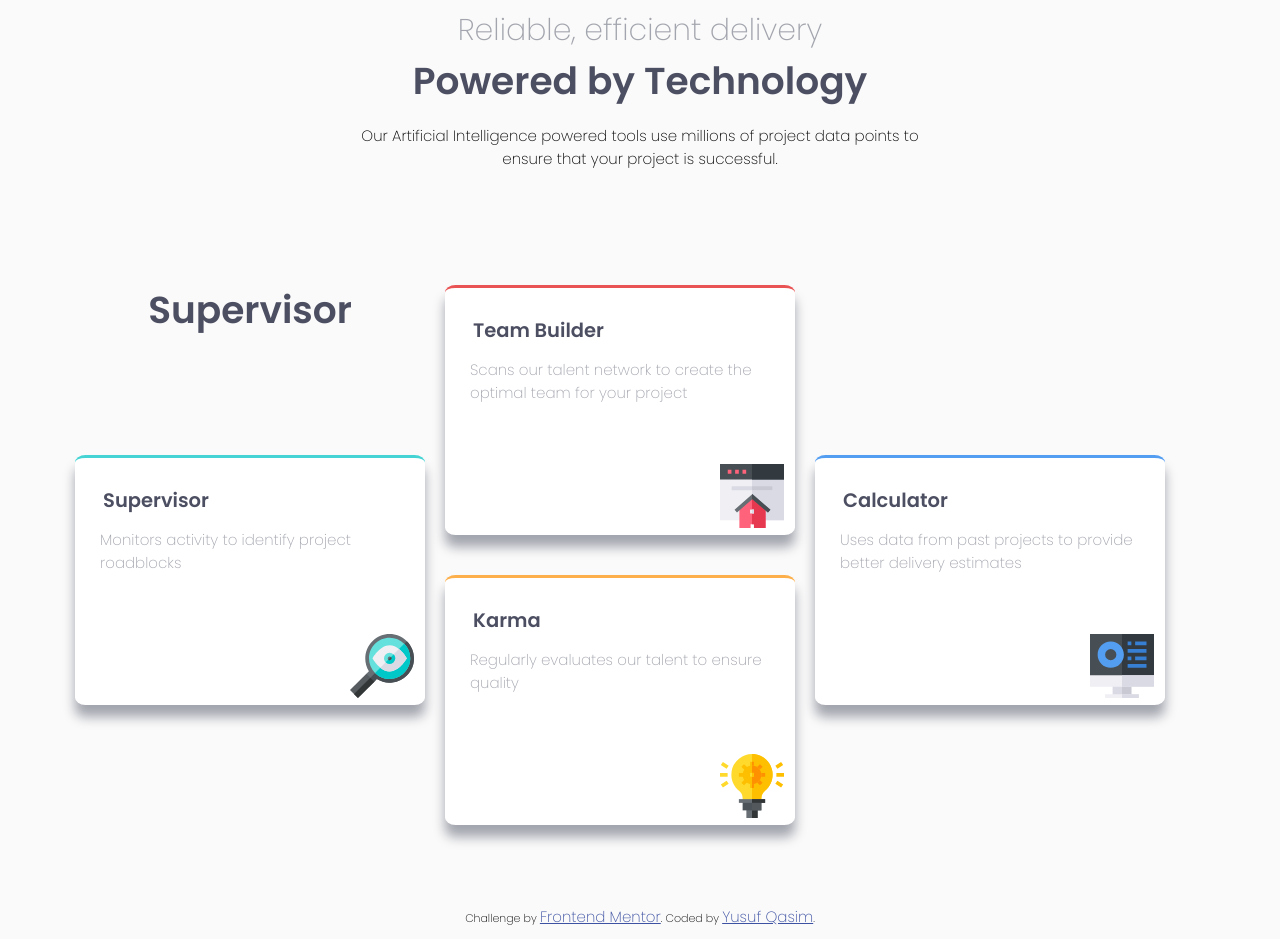
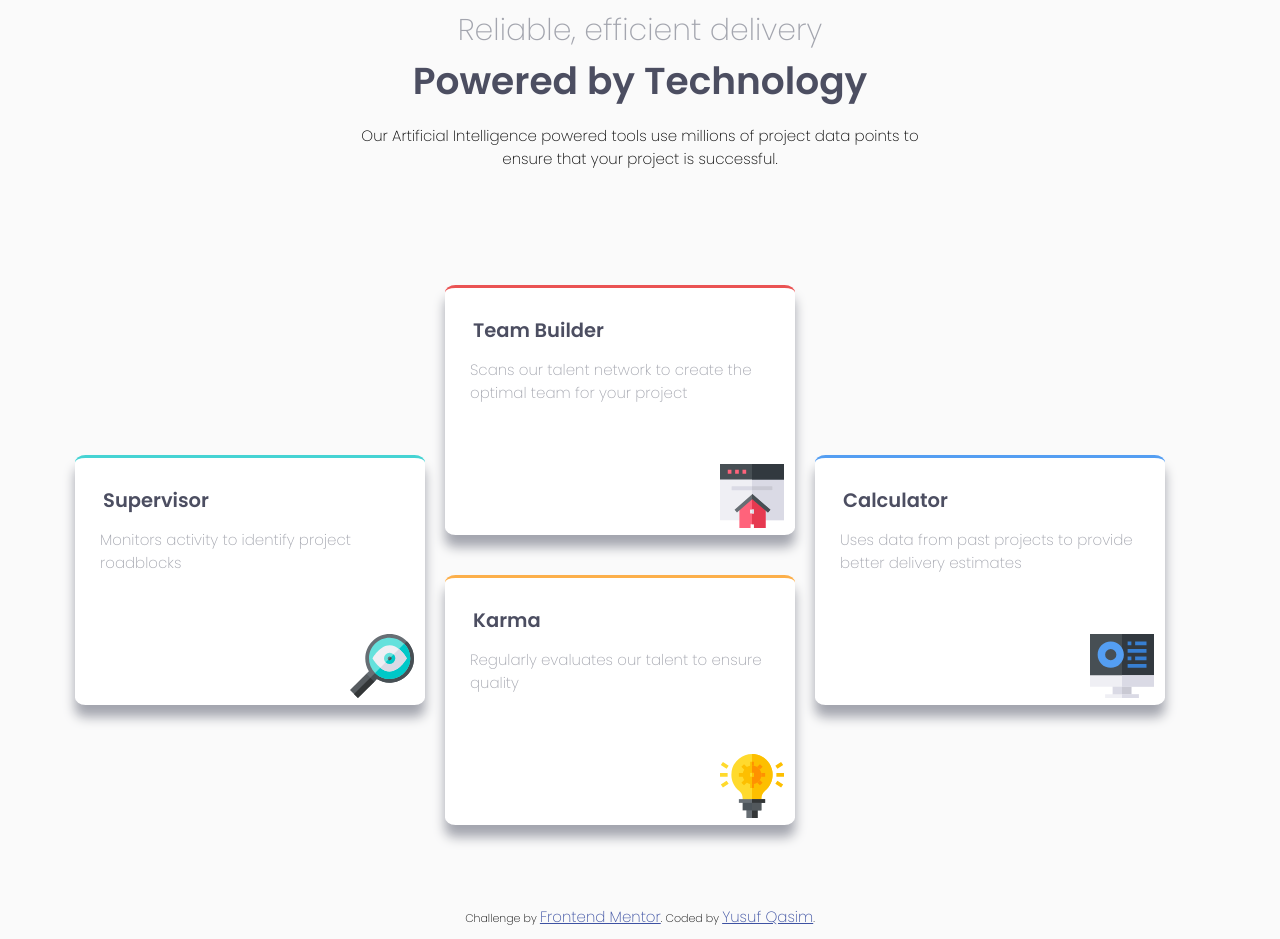
Before and after one commit to EemanQasim/_four_card_feature, a plain HTML site: page index.html in a window 1280 px wide. Drawn offline with Linux system fonts and the light colour scheme.

Commit message:
Update index.html

```diff
--- a/index.html
+++ b/index.html
@@ -35,7 +35,6 @@ to ensure that your project is successful.</p>
 <article class="main">
 
 <div class="container">
-  <h1>Supervisor</h1>
 <section class="card-container super">
  <div class="cards" id="Super">
  <div class="card-content">
```
